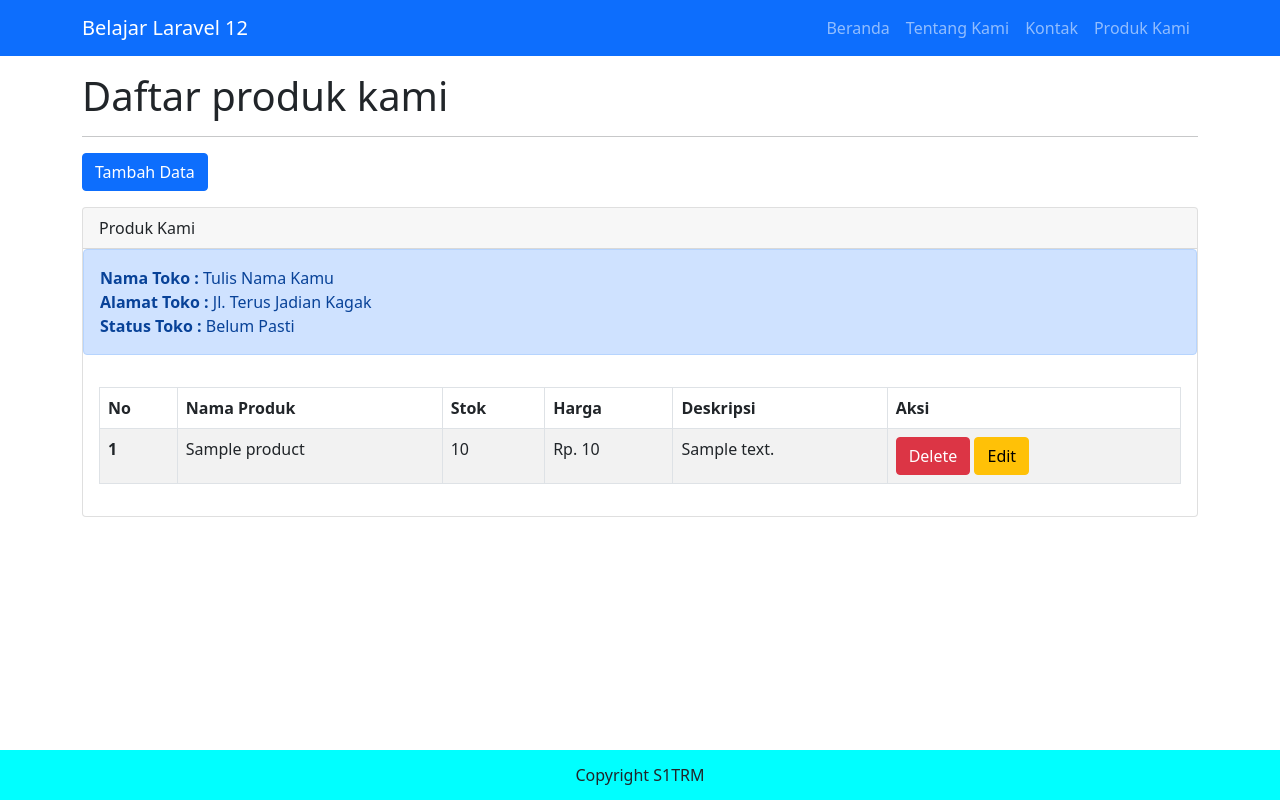
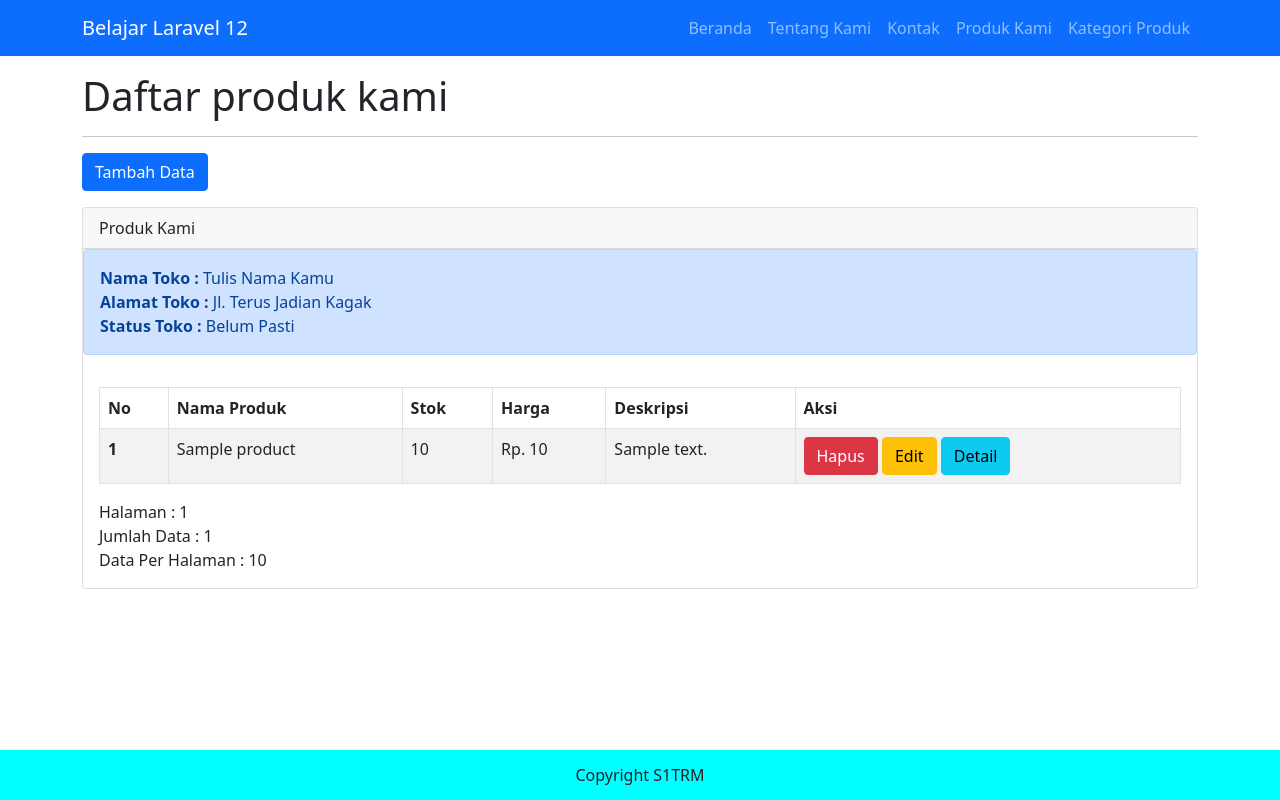
Before and after one commit to crmzee/project_laravel, a Laravel app: page /product in a window 1280 px wide. Run offline with Laravel 12, Linux system fonts and the light colour scheme; tables that the repository leaves empty hold one stand-in row (values such as "Sample post"); parts of the project's set-up code (start-up, migrations or seed data) failed here and were passed over.

Commit message:
Menambahkan fitur tampil kategori produk

```diff
--- a/app/Http/Controllers/ProductController.php
+++ b/app/Http/Controllers/ProductController.php
@@ -19,9 +19,9 @@ class ProductController extends Controller
         //kita gunakan Eloquent ORM (Model Product dari Modul 8)
         $data_product = Product::orderBy('id_product', 'desc')->paginate(10); //query data produk, 10 data per halaman, data terbaru di atas
 
-        return view('pages.category.show', [
-            'data_toko'=> $data_toko,
-            'data_produk'=>$data_product,
+        return view('pages.product.show', [
+            'data_toko' => $data_toko,
+            'data_produk' => $data_product,
         ]);
     }
 
--- a/resources/views/layouts/navbar.blade.php
+++ b/resources/views/layouts/navbar.blade.php
@@ -20,6 +20,9 @@
                 <li class="nav-item">
                     <a class="nav-link" href="/product">Produk Kami</a>
                 </li>
+                <li class="nav-item">
+                    <a class="nav-link" href="/category">Kategori Produk</a>
+                </li>
             </ul>
         </div>
     </div>
--- a/resources/views/pages/category/show.blade.php
+++ b/resources/views/pages/category/show.blade.php
@@ -1,55 +1,50 @@
 @extends('layouts.master')
 
 @section('content')
-<h1>Daftar produk kami</h1>
+    <h1>Daftar Kategori</h1>
     <hr>
-<a href="/product/addProduct" class="btn btn-primary mb-3">Tambah Data</a>
+
     @if (session('message'))
-<div class="alert alert-success">{{session('message')}}</div>
+        <div class="alert alert-success">{{ session('message') }}</div>
     @endif
+
     <div class="card">
         <div class="card-header">
-        Produk Kami
-    </div>
-    <div class="alert alert-primary">
-        <b>Nama Toko : </b> {{$data_toko['nama_toko']}}
-        <br>
-        <b>Alamat Toko : </b> {{$data_toko['alamat_toko']}}
-        <br>
-        <b>Status Toko : </b> {{$data_toko['status_toko']}}
+            Kategori Kami
         </div>
         <div class="card-body">
             <table class="table table-striped table-bordered">
                 <thead>
                     <tr>
                         <th scope="col">No</th>
-                    <th scope="col">Nama Produk</th>
-                    <th scope="col">Stok</th>
-                    <th scope="col">Harga</th>
+                        <th scope="col">Nama Kategori</th>
                         <th scope="col">Deskripsi</th>
                         <th scope="col">Aksi</th>
                     </tr>
                 </thead>
                 <tbody>
-                @foreach ($data_produk as $item)
+                    @forelse ($kategori as $item)
                         <tr>
-                    <th scope="row">{{($data_produk->perPage() * ($data_produk->currentPage()-1)) +
-                        $loop->iteration}}</th>
-                    <td>{{$item->name_product}}</td>
-                    <td>{{$item->stock_product}}</td>
-                    <td>Rp. {{number_format($item->price_product, 0, ',', '.')}}</td>
-                    <td>{{$item->desc_product}}</td>
+                            <th scope="row">{{ ($kategori->perPage() * ($kategori->currentPage() - 1)) + $loop->iteration }}</th>
+                            <td>{{ $item->category_name }}</td>
+                            <td>{{ $item->description }}</td>
                             <td>
-                        <button type="button" class="btn btn-danger">Delete</button>
                                 <button type="button" class="btn btn-warning">Edit</button>
+                                <button type="button" class="btn btn-danger">Hapus</button>
                             </td>
                         </tr>
-                @endforeach
+                    @empty
+                        <tr>
+                            <td colspan="4" class="text-center">Data yang anda cari tidak ada</td>
+                        </tr>
+                    @endforelse
                 </tbody>
             </table>
             <div>
-            {{ $data_produk->links('pagination::bootstrap-5') }}
-            {{-- isi bagian kosong ini untuk menampilkan detail data lainnya --}}
+                {{ $kategori->links('pagination::bootstrap-5') }}
+                Halaman : {{ $kategori->currentPage() }} <br />
+                Jumlah Data : {{ $kategori->total() }} <br />
+                Data Per Halaman : {{ $kategori->perPage() }} <br />
             </div>
         </div>
     </div>
--- /dev/null
+++ b/resources/views/pages/product/show.blade.php
@@ -0,0 +1,85 @@
+@extends('layouts.master')
+
+@section('content')
+<h1>Daftar produk kami</h1>
+<hr>
+<a href="/product/addProduct" class="btn btn-primary mb-3">Tambah Data</a>
+@if (session('message'))
+<div class="alert alert-success">{{session('message')}}</div>
+@endif
+<div class="card">
+    <div class="card-header">
+        Produk Kami
+    </div>
+    <div class="alert alert-primary">
+        <b>Nama Toko : </b> {{$data_toko['nama_toko']}}
+        <br>
+        <b>Alamat Toko : </b> {{$data_toko['alamat_toko']}}
+        <br>
+        <b>Status Toko : </b> {{$data_toko['status_toko']}}
+    </div>
+    <div class="card-body">
+        <table class="table table-striped table-bordered">
+            <thead>
+                <tr>
+                    <th scope="col">No</th>
+                    <th scope="col">Nama Produk</th>
+                    <th scope="col">Stok</th>
+                    <th scope="col">Harga</th>
+                    <th scope="col">Deskripsi</th>
+                    <th scope="col">Aksi</th>
+                </tr>
+            </thead>
+            <tbody>
+                @foreach ($data_produk as $item)
+                <tr>
+                    <th scope="row">{{($data_produk->perPage() * ($data_produk->currentPage()-1)) + $loop->iteration}}</th>
+                    <td>{{$item->name_product}}</td>
+                    <td>{{$item->stock_product}}</td>
+                    <td>Rp. {{number_format($item->price_product, 0, ',', '.')}}</td>
+                    <td>{{$item->desc_product}}</td>
+                    <td>
+                        <button type="button" class="btn btn-danger" data-bs-toggle="modal"
+                            data-bs-target="#hapus{{$item->id_product}}">
+                            Hapus
+                        </button>
+                        <a href="/product/{{$item->id_product}}/edit" class="btn btn-warning">Edit</a>
+                        <a href="/product/{{$item->id_product}}" class="btn btn-info">Detail</a>
+                    </td>
+                </tr>
+                @endforeach
+            </tbody>
+        </table>
+        <div>
+            {{ $data_produk->links('pagination::bootstrap-5') }}
+            Halaman : {{ $data_produk->currentPage() }} <br />
+            Jumlah Data : {{ $data_produk->total() }} <br />
+            Data Per Halaman : {{ $data_produk->perPage() }} <br />
+        </div>
+    </div>
+</div>
+
+<!-- Modal -->
+@foreach ($data_produk as $item)
+<div class="modal fade" id="hapus{{$item->id_product}}" tabindex="-1" aria-labelledby="exampleModalLabel"
+    aria-hidden="true">
+    <div class="modal-dialog">
+        <form action="/product/{{$item->id_product}}" method="POST" class="modal-content">
+            @csrf
+            @method('DELETE')
+            <div class="modal-header">
+                <h5 class="modal-title" id="exampleModalLabel">KONFIRMASI ULANG !!!</h5>
+                <button type="button" class="btn-close" data-bs-dismiss="modal" aria-label="Close"></button>
+            </div>
+            <div class="modal-body">
+                Apakah anda yakin akan menghapus data {{$item->name_product}} ini?
+            </div>
+            <div class="modal-footer">
+                <button type="button" class="btn btn-secondary" data-bs-dismiss="modal">Batal</button>
+                <button type="submit" class="btn btn-danger">Hapus Data</button>
+            </div>
+        </form>
+    </div>
+</div>
+@endforeach
+@endsection
--- a/routes/web.php
+++ b/routes/web.php
@@ -4,6 +4,7 @@ use Illuminate\Support\Facades\Route;
 use App\Http\Controllers\SapaController;
 use App\Http\Controllers\ProductController;
 use App\Http\Controllers\MahasiswaController;
+use App\Http\Controllers\CategoryController;
 
 Route::get('/sapa', [SapaController::class, 'index']);
 
@@ -11,6 +12,7 @@ Route::get('/product', [ProductController::class, 'index']);
 Route::get('/product/addProduct', [ProductController::class, 'addProduct']);
 Route::get('/mahasiswa', [MahasiswaController::class, 'index']);
 Route::post('/product', [ProductController::class, 'store']);
+Route::resource('/category', CategoryController::class);
 
 
 Route::get('/', function () {
```
Also changed, not shown: app/Http/Controllers/CategoryController.php (added, +64 -0 lines), app/Models/CategoryProduct.php (added, +17 -0 lines), resources/views/pages/product/show1.blade.php (deleted, +0 -49 lines). Lines whose indentation alone changed are shown as unchanged.
